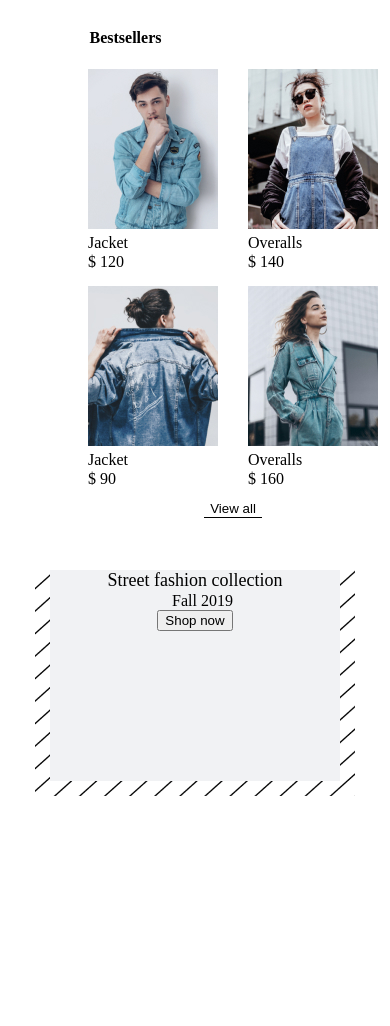
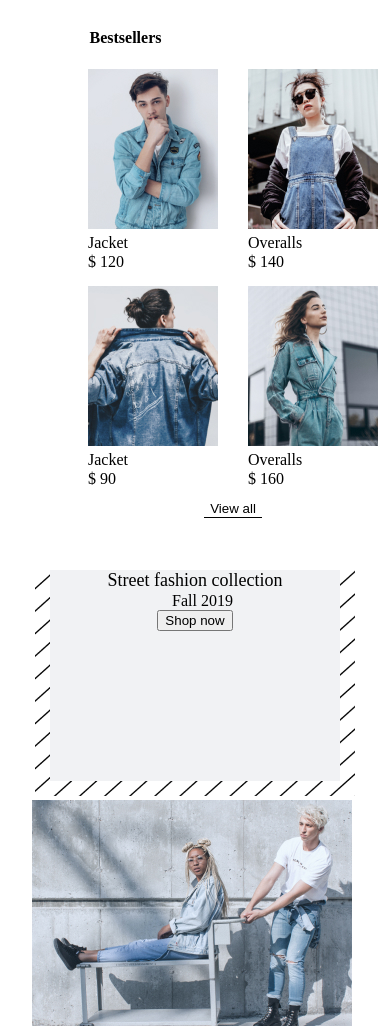
Before and after one commit to hellonasd/denim-app, a React (Create React App) app: page / in a window 390 px wide. Shown: the top 1026 px of the page. Before the commit the page ends 844 px from the top, so only its background shows below. Built offline with nearby package versions, Linux system fonts and the light colour scheme.

Commit message:
'promov2'

```diff
--- a/src/components/promo/Promo.jsx
+++ b/src/components/promo/Promo.jsx
@@ -8,6 +8,10 @@
   return (
     <div className={PromoStyle.promo__wrapper}>
       <div className={PromoStyle.promoBg}>
+        <picture>
+          <source srcSet='../../img/new-collection-mobile.jpg' media='(max-width: 768px)'/>
+          <img className={PromoStyle.promo__img} src="../../img/new-collection-tablet.jpg" alt=""/>
+        </picture>
         <div className={PromoStyle.promo__title}>Street fashion collection</div>
         <p className={PromoStyle.promo__subtitle}>Fall 2019</p>
         <PromoBtn btnSubstring="Shop now" />
--- a/src/components/promo/Promo.module.css
+++ b/src/components/promo/Promo.module.css
@@ -7,6 +7,15 @@
 }
 
 @media (max-width: 768px) {
+
+  .promo__img{
+    margin: 0 auto;
+    position: absolute;
+    top: 230px;
+    display: flex;
+    justify-content: center;
+    right: 3px;
+  }
   .promoBg {
     margin: 0 auto;
     width: 290px;
@@ -14,7 +23,7 @@
     background-color: #f1f2f4;
   }
   .promo__wrapper {
-
+    position: relative;
     margin-top: 67px;
     width: 320px;
     height: 226px;
```
Also changed, not shown: public/img/new-collection-mobile.jpg (added), public/img/new-collection-tablet.jpg (added).
